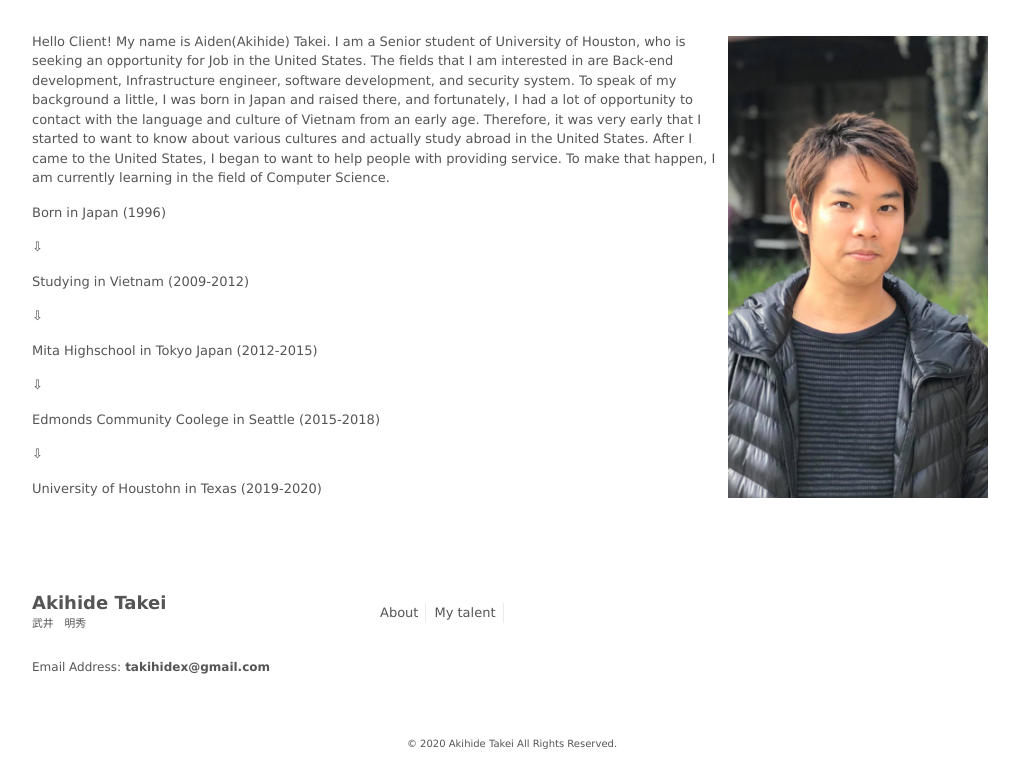
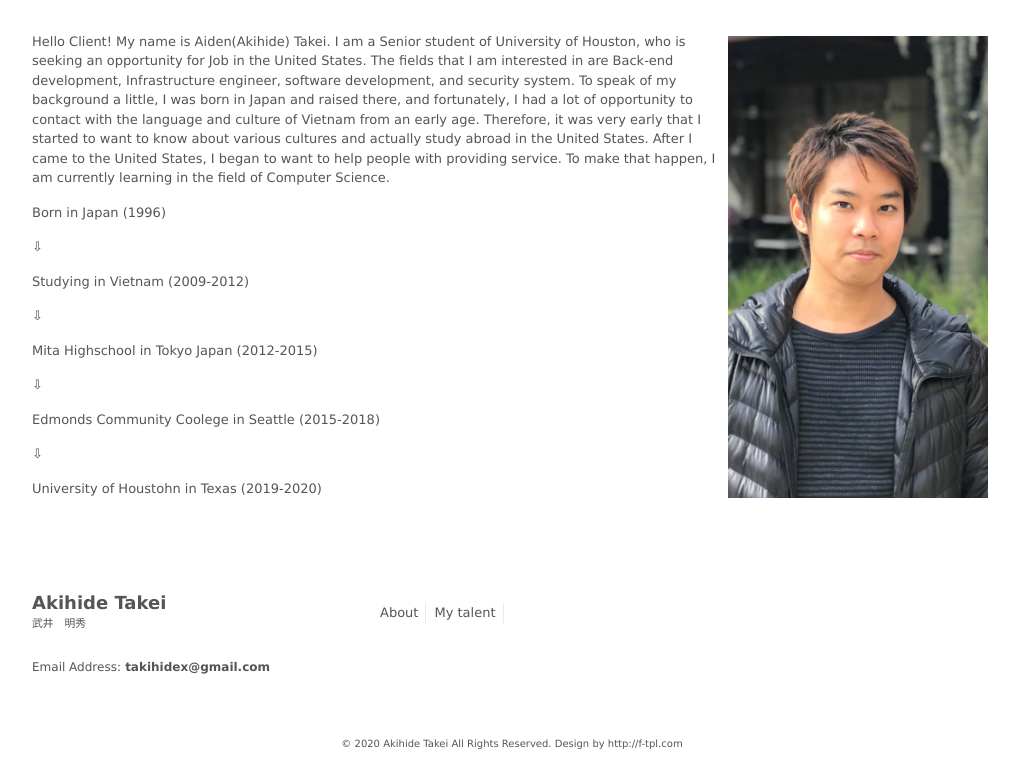
Before and after one commit to globlo/myProfile, a plain HTML site: page index.html in a window 1280 px wide. Shown: the part 646-1427 px from the top of the page, without its empty margins (128-1151 px from the left). Drawn offline with Linux system fonts and the light colour scheme.

Commit message:
Update index.html

```diff
--- a/index.html
+++ b/index.html
@@ -96,7 +96,7 @@
 		</div>
 	</footer>
 
-	<p id="copyright">©︎ 2020 Akihide Takei All Rights Reserved. </p>
+	<p id="copyright">©︎ 2020 Akihide Takei All Rights Reserved. Design by http://f-tpl.com</p>
 
 </body>
 </html>
```
